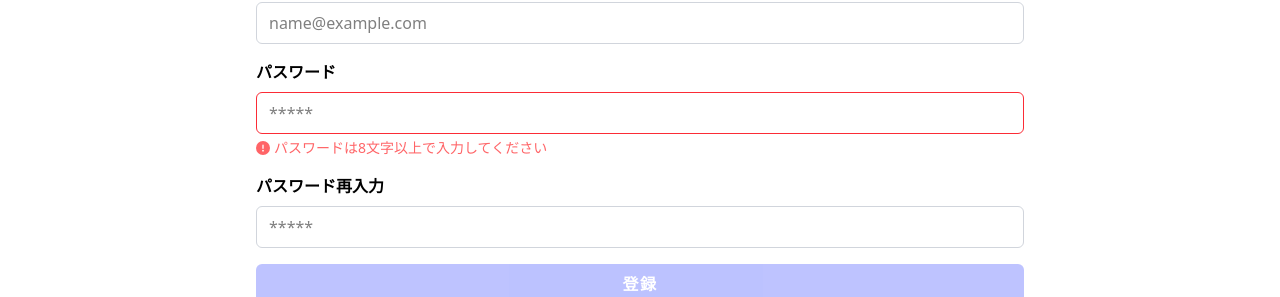
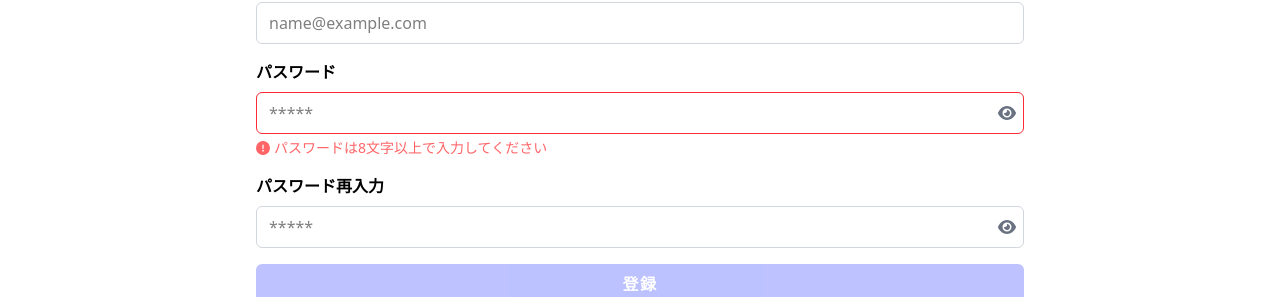
Before and after one commit to ykNe0372/web-sec-assignment, a Next.js app: page /signup in a window 1280 px wide. Shown: the part 220-517 px from the top of the page. Built offline with nearby package versions, Linux system fonts and the light colour scheme.

Commit message:
パスワード表示/非表示切替実装

```diff
--- a/src/app/login/page.tsx
+++ b/src/app/login/page.tsx
@@ -8,7 +8,7 @@ import { UserProfile, userProfileSchema } from "../_types/UserProfile";
 import { TextInputField } from "@/app/_components/TextInputField";
 import { ErrorMsgField } from "@/app/_components/ErrorMsgField";
 import { Button } from "@/app/_components/Button";
-import { faSpinner, faRightToBracket } from "@fortawesome/free-solid-svg-icons";
+import { faEye, faEyeSlash, faSpinner, faRightToBracket } from "@fortawesome/free-solid-svg-icons";
 import { FontAwesomeIcon } from "@fortawesome/react-fontawesome";
 import { twMerge } from "tailwind-merge";
 import NextLink from "next/link";
@@ -26,6 +26,8 @@ const Page: React.FC = () => {
   const [isPending, setIsPending] = useState(false);
   const [userProfile, setUserProfile] = useState<UserProfile | null>(null);
   const [isLoginCompleted, setIsLoginCompleted] = useState(false);
+  const [showPassword, setShowPassword] = useState(false);
+  const [showPasswordConfirm, setShowPasswordConfirm] = useState(false);
 
   // フォーム処理関連の準備と設定
   const formMethods = useForm<LoginRequest>({
@@ -152,15 +154,26 @@ const Page: React.FC = () => {
           <label htmlFor={c_Password} className="mb-2 block font-bold">
             パスワード
           </label>
+          <div className="relative">
             <TextInputField
               {...formMethods.register(c_Password)}
               id={c_Password}
               placeholder="*****"
-            type="password"
+              type={showPassword ? "text" : "password"}
               disabled={isPending || isLoginCompleted}
               error={!!fieldErrors.password}
               autoComplete="off"
             />
+            <button
+              type="button"
+              tabIndex={-1}
+              className="absolute right-2 top-1/2 -translate-y-1/2 text-gray-500"
+              onClick={() => setShowPassword((v) => !v)}
+              aria-label={showPassword ? "パスワードを非表示" : "パスワードを表示"}
+            >
+              <FontAwesomeIcon icon={showPassword ? faEyeSlash : faEye} />
+            </button>
+          </div>
           <ErrorMsgField msg={fieldErrors.password?.message} />
           <ErrorMsgField msg={fieldErrors.root?.message} />
         </div>
--- a/src/app/signup/page.tsx
+++ b/src/app/signup/page.tsx
@@ -12,7 +12,7 @@ import { ErrorMsgField } from "@/app/_components/ErrorMsgField";
 import { Button } from "@/app/_components/Button";
 import NextLink from "next/link";
 import { useRouter } from "next/navigation";
-import { faSpinner, faPenNib } from "@fortawesome/free-solid-svg-icons";
+import { faEye, faEyeSlash, faSpinner, faPenNib } from "@fortawesome/free-solid-svg-icons";
 import { FontAwesomeIcon } from "@fortawesome/react-fontawesome";
 
 import { signupServerAction } from "@/app/_actions/signup";
@@ -27,6 +27,8 @@ const Page: React.FC = () => {
 
   const [isPending, startTransition] = useTransition();
   const [isSignUpCompleted, setIsSignUpCompleted] = useState(false);
+  const [showPassword, setShowPassword] = useState(false);
+  const [showPasswordConfirm, setShowPasswordConfirm] = useState(false);
 
   // フォーム処理関連の準備と設定
   const formMethods = useForm<SignupRequest>({
@@ -136,15 +138,26 @@ const Page: React.FC = () => {
           <label htmlFor={c_Password} className="mb-2 block font-bold">
             パスワード
           </label>
+          <div className="relative">
             <TextInputField
               {...formMethods.register(c_Password)}
               id={c_Password}
               placeholder="*****"
-            type="password"
+              type={showPassword ? "text" : "password"}
               disabled={isPending || isSignUpCompleted}
               error={!!fieldErrors.password}
               autoComplete="off"
             />
+            <button
+              type="button"
+              tabIndex={-1}
+              className="absolute right-2 top-1/2 -translate-y-1/2 text-gray-500"
+              onClick={() => setShowPassword((v) => !v)}
+              aria-label={showPassword ? "パスワードを非表示" : "パスワードを表示"}
+            >
+              <FontAwesomeIcon icon={showPassword ? faEyeSlash : faEye} />
+            </button>
+          </div>
           <ErrorMsgField msg={fieldErrors.password?.message} />
           <ErrorMsgField msg={fieldErrors.root?.message} />
         </div>
@@ -154,15 +167,26 @@ const Page: React.FC = () => {
           <label htmlFor={c_PasswordConfirm} className="mb-2 block font-bold">
             パスワード再入力
           </label>
+          <div className="relative">
             <TextInputField
               {...formMethods.register(c_PasswordConfirm)}
               id={c_PasswordConfirm}
               placeholder="*****"
-            type="password"
+              type={showPasswordConfirm ? "text" : "password"}
               disabled={isPending || isSignUpCompleted}
               error={!!fieldErrors.passwordConfirm}
               autoComplete="off"
             />
+            <button
+              type="button"
+              tabIndex={-1}
+              className="absolute right-2 top-1/2 -translate-y-1/2 text-gray-500"
+              onClick={() => setShowPasswordConfirm((v) => !v)}
+              aria-label={showPasswordConfirm ? "パスワードを非表示" : "パスワードを表示"}
+            >
+              <FontAwesomeIcon icon={showPasswordConfirm ? faEyeSlash : faEye} />
+            </button>
+          </div>
           <ErrorMsgField msg={fieldErrors.passwordConfirm?.message} />
         </div>
 
```
Lines whose indentation alone changed are shown as unchanged.
